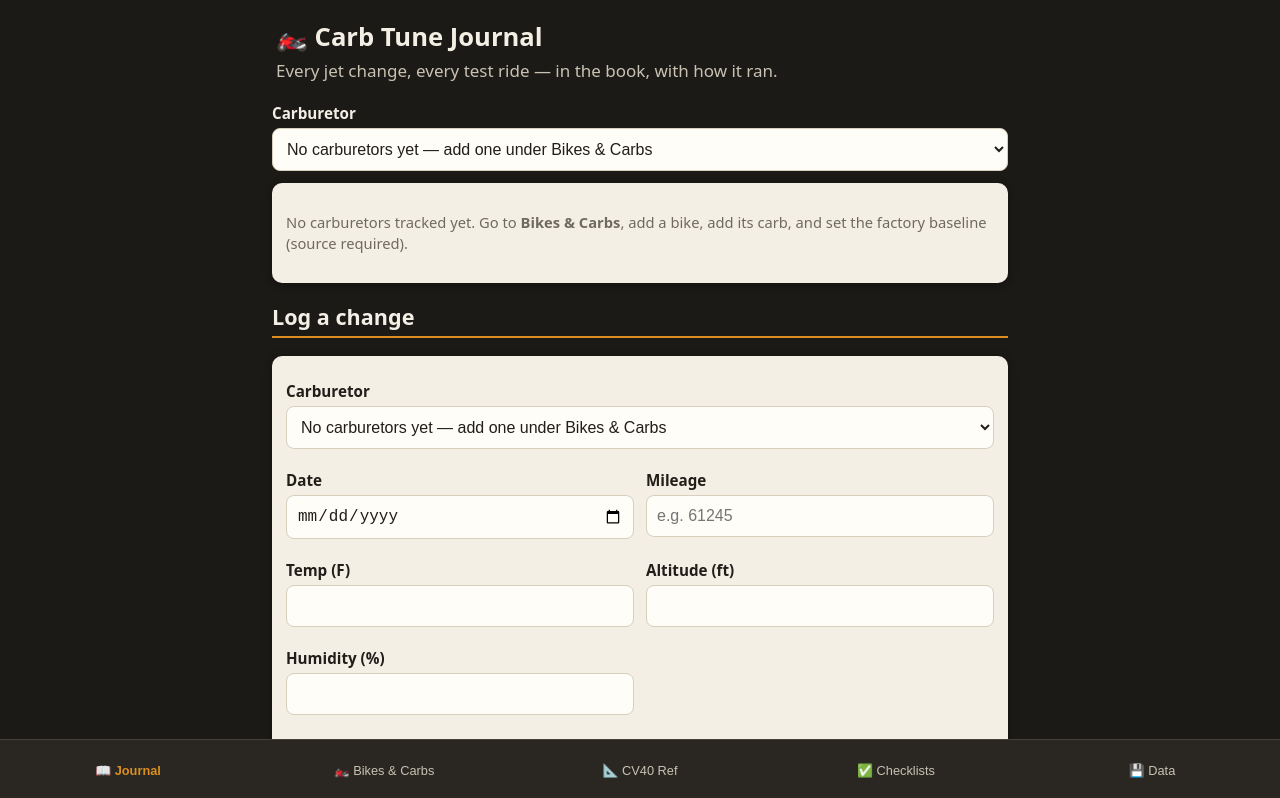
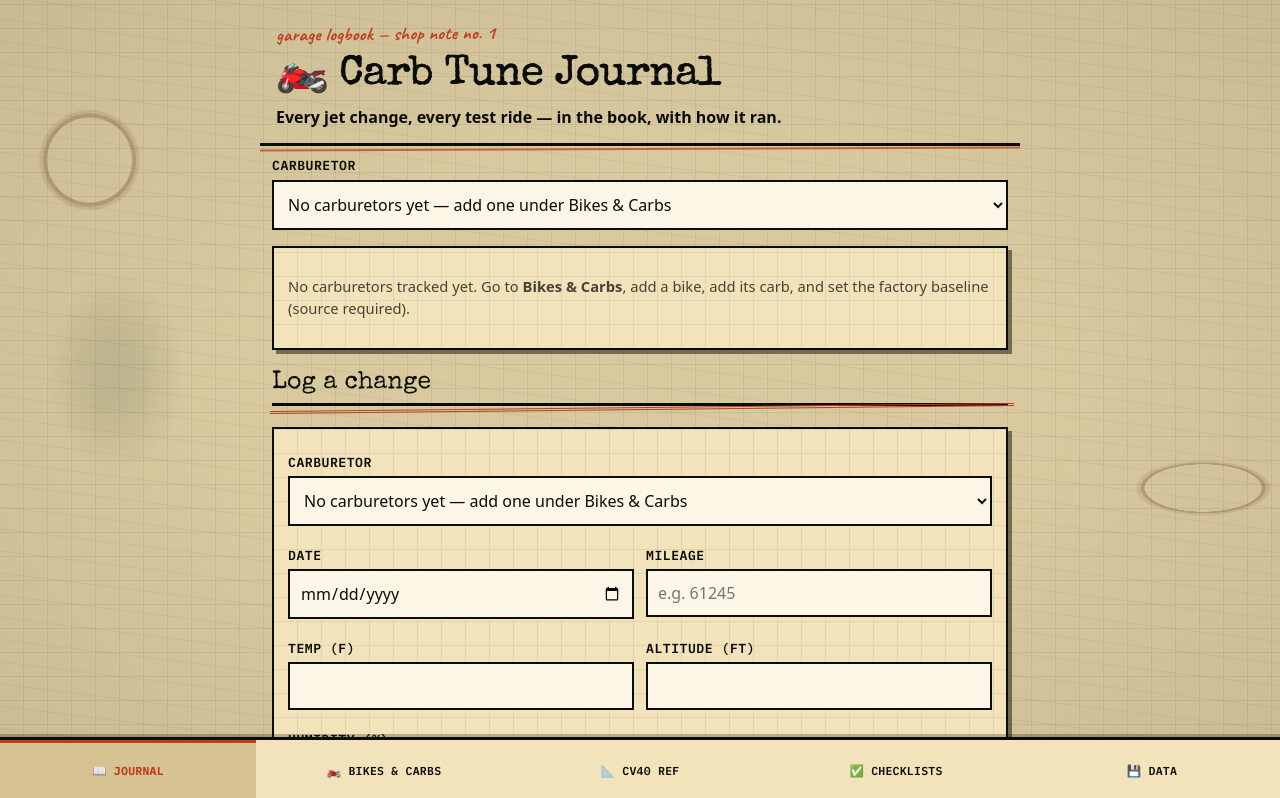
Before and after one commit to JoshuaPopps/carb-tune-journal-pwa, a plain HTML site: page index.html in a window 1280 px wide. Shown: the top 798 px of the page. Drawn offline with nearby package versions, Linux system fonts and the light colour scheme; a web font is replaced by a local one.

Commit message:
Restyle to Evo Wiring Planner visual system

```diff
--- a/index.html
+++ b/index.html
@@ -5,13 +5,17 @@
 <meta name="viewport" content="width=device-width, initial-scale=1, viewport-fit=cover">
 <title>Carb Tune Journal</title>
 <meta name="description" content="A tuning logbook for carbureted motorcycles. Log every jet, needle, and mixture-screw change — and how the bike ran afterward. Works offline, data stays on your device.">
-<meta name="theme-color" content="#1c1a17">
+<meta name="theme-color" content="#d8c99f">
 <link rel="manifest" href="manifest.webmanifest">
 <link rel="icon" href="icons/icon-192.png">
+<link rel="preconnect" href="https://fonts.googleapis.com">
+<link rel="preconnect" href="https://fonts.gstatic.com" crossorigin>
+<link href="https://fonts.googleapis.com/css2?family=Caveat:wght@600;700&family=Chivo:wght@400;600;700&family=IBM+Plex+Mono:wght@400;600;700&family=Special+Elite&display=swap" rel="stylesheet">
 <link rel="stylesheet" href="styles.css">
 </head>
 <body>
 <header class="top">
+  <p class="eyebrow">garage logbook — shop note no. 1</p>
   <h1>🏍️ Carb Tune Journal</h1>
   <p class="tagline">Every jet change, every test ride — in the book, with how it ran.</p>
 </header>
--- a/styles.css
+++ b/styles.css
@@ -1,138 +1,297 @@
-/* Carb Tune Journal — shop-manual look: warm paper on dark charcoal,
-   amber accents, big touch targets for greasy hands. No frameworks. */
+/* Carb Tune Journal — Evo Wiring Planner visual system (palette 1a):
+   warm aged-cream shop paper, heavy black ink, blue graph-paper grid,
+   typewriter display type, red wire accent. No gradients, no rounded
+   corporate cards. Visual theme only — no behavior changes. */
 :root {
-  --bg: #1c1a17;
-  --paper: #f4efe4;
-  --ink: #211d18;
-  --muted: #6f6a5e;
-  --amber: #d98e1f;
-  --amber-dark: #a96a0e;
-  --green: #2e7d32;
-  --red: #b3261e;
-  --line: #d8d0bd;
-  --radius: 10px;
+  --bg: #d8c99f;
+  --surface: #f3e3ba;
+  --surface-2: #d7c392;
+  --paper: #f3e3ba;
+  --input-bg: #fbf6e6;
+  --ink: #0b0c09;
+  --muted: #484236;
+  --line: #181812;
+  --orange: #bd3d1e;
+  --orange-ink: #fff3d3;
+  --signal: #185a40;
+  --caution: #704b08;
+  --green: #185a40;
+  --red: #bd3d1e;
+  --shadow: 7px 8px 0 rgba(16, 14, 9, .5);
+  --shadow-sm: 4px 4px 0 rgba(16, 14, 9, .5);
+  --paper-grid: rgba(66, 91, 77, .105);
+  --smudge: rgba(67, 45, 20, .13);
+  --sketch: rgba(11, 12, 9, .38);
+  --coffee: rgba(104, 57, 18, .27);
+  --patina: rgba(61, 83, 58, .14);
+  --paper-fiber: rgba(73, 54, 27, .055);
+  --radius: 0;
 }
 * { box-sizing: border-box; }
 body {
   margin: 0;
-  background: var(--bg);
-  color: var(--paper);
-  font-family: system-ui, -apple-system, "Segoe UI", Roboto, sans-serif;
+  background:
+    radial-gradient(ellipse at 9% 18%, var(--patina) 0 1.2%, transparent 4.2%),
+    radial-gradient(ellipse at 86% 72%, var(--smudge) 0 .8%, transparent 3.8%),
+    radial-gradient(circle at 42% 53%, var(--coffee) 0 .45%, transparent 1.9%),
+    repeating-linear-gradient(7deg, transparent 0 9px, var(--paper-fiber) 9.5px 10px, transparent 10.5px 22px),
+    repeating-linear-gradient(0deg, transparent 0 23px, var(--paper-grid) 23px 24px),
+    repeating-linear-gradient(90deg, transparent 0 23px, var(--paper-grid) 23px 24px),
+    var(--bg);
+  color: var(--ink);
+  font-family: "Chivo", system-ui, -apple-system, "Segoe UI", Roboto, sans-serif;
   font-size: 17px;
   line-height: 1.45;
   padding-bottom: 84px; /* room for the bottom nav */
 }
-.top { padding: 18px 16px 8px; max-width: 760px; margin: 0 auto; }
-.top h1 { margin: 0; font-size: 1.6rem; }
-.tagline { margin: 4px 0 0; color: #c9c2b2; }
+body::before {
+  content: "";
+  position: fixed;
+  inset: 0;
+  z-index: -1;
+  pointer-events: none;
+  background:
+    radial-gradient(circle at 7% 20%, transparent 0 42px, var(--coffee) 43px 46px, rgba(104, 57, 18, .11) 47px 49px, transparent 51px),
+    radial-gradient(ellipse at 94% 61%, transparent 0 58px, var(--coffee) 59px 62px, rgba(104, 57, 18, .1) 63px 66px, transparent 68px),
+    radial-gradient(ellipse at 24% 88%, var(--patina) 0 5px, transparent 28px),
+    radial-gradient(ellipse at center, transparent 46%, rgba(65, 43, 20, .09) 100%);
+  mix-blend-mode: multiply;
+}
+button:focus-visible, input:focus-visible, select:focus-visible,
+textarea:focus-visible, a:focus-visible {
+  outline: 3px solid var(--signal);
+  outline-offset: 2px;
+}
+.top {
+  padding: 22px 16px 14px;
+  max-width: 760px;
+  margin: 0 auto;
+  border-bottom: 3px solid var(--ink);
+  position: relative;
+}
+.top::after {
+  content: "";
+  position: absolute;
+  left: 0;
+  right: 0;
+  bottom: -7px;
+  border-bottom: 2px solid var(--orange);
+  opacity: .72;
+  transform: rotate(-.22deg);
+}
+.eyebrow {
+  margin: 0 0 6px;
+  color: var(--orange);
+  font-family: "Caveat", cursive;
+  font-size: 1.15rem;
+  font-weight: 700;
+  letter-spacing: .02em;
+  transform: rotate(-.6deg);
+  transform-origin: left center;
+}
+.top h1 {
+  margin: 0;
+  font-family: "Special Elite", "Courier New", serif;
+  font-weight: 400;
+  font-size: clamp(1.9rem, 7vw, 2.6rem);
+  line-height: 1;
+  letter-spacing: -.01em;
+  text-shadow: .65px 0 currentColor, -.45px .35px rgba(11, 12, 9, .55);
+}
+.tagline {
+  margin: 10px 0 0;
+  color: var(--ink);
+  font-weight: 600;
+  font-size: 1rem;
+}
 main { max-width: 760px; margin: 0 auto; padding: 0 12px 24px; }
 .view { display: none; }
 .view.active { display: block; }
-h2 { font-size: 1.35rem; border-bottom: 2px solid var(--amber); padding-bottom: 4px; }
-h3 { font-size: 1.1rem; margin: 20px 0 8px; }
-h4 { margin: 0 0 4px; }
-.muted { color: #c9c2b2; font-size: 0.92rem; }
+h2 {
+  font-family: "Special Elite", "Courier New", serif;
+  font-weight: 400;
+  font-size: 1.55rem;
+  line-height: 1.1;
+  border-bottom: 3px solid var(--ink);
+  padding-bottom: 6px;
+  position: relative;
+}
+h2::after {
+  content: "";
+  position: absolute;
+  left: -2px;
+  right: -6px;
+  bottom: -7px;
+  border-bottom: 3px double var(--orange);
+  transform: rotate(-.6deg);
+}
+h3 {
+  font-family: "Special Elite", "Courier New", serif;
+  font-weight: 400;
+  font-size: 1.25rem;
+  margin: 22px 0 8px;
+}
+h4 { margin: 0 0 4px; font-family: "Special Elite", "Courier New", serif; font-weight: 400; }
+.muted { color: var(--muted); font-size: 0.92rem; }
 .card {
-  background: var(--paper);
+  background:
+    repeating-linear-gradient(0deg, transparent 0 23px, var(--paper-grid) 23px 24px),
+    repeating-linear-gradient(90deg, transparent 0 23px, var(--paper-grid) 23px 24px),
+    var(--surface);
   color: var(--ink);
-  border-radius: var(--radius);
+  border: 2px solid var(--ink);
+  border-radius: 0;
   padding: 14px;
-  margin: 12px 0;
-  box-shadow: 0 2px 8px rgba(0,0,0,.35);
+  margin: 16px 0;
+  box-shadow: var(--shadow-sm);
 }
 .card .muted { color: var(--muted); }
-label { display: block; margin: 10px 0; font-weight: 600; font-size: 0.95rem; }
+label {
+  display: block;
+  margin: 10px 0;
+  font-family: "IBM Plex Mono", monospace;
+  font-weight: 600;
+  font-size: 0.82rem;
+  text-transform: uppercase;
+  letter-spacing: .04em;
+}
 input[type="text"], input[type="number"], input[type="date"],
 select, textarea {
   display: block;
   width: 100%;
   margin-top: 4px;
   padding: 11px 10px;
+  font-family: "Chivo", system-ui, sans-serif;
   font-size: 1rem;
-  border: 1.5px solid var(--line);
-  border-radius: 8px;
-  background: #fffdf7;
+  border: 2px solid var(--ink);
+  border-radius: 0;
+  background: var(--input-bg);
   color: var(--ink);
 }
-input[type="checkbox"] { width: 22px; height: 22px; accent-color: var(--amber); vertical-align: middle; }
+input[type="checkbox"] {
+  width: 22px;
+  height: 22px;
+  accent-color: var(--orange);
+  vertical-align: middle;
+}
 .grid { display: grid; grid-template-columns: 1fr 1fr; gap: 0 12px; }
 @media (max-width: 520px) { .grid { grid-template-columns: 1fr; } }
-fieldset { border: 1.5px solid var(--line); border-radius: var(--radius); margin: 14px 0; padding: 0 12px 6px; }
-legend { font-weight: 700; padding: 0 6px; }
+fieldset {
+  border: 2px solid var(--ink);
+  border-radius: 0;
+  margin: 14px 0;
+  padding: 0 12px 6px;
+  background: var(--input-bg);
+}
+legend {
+  font-family: "Special Elite", "Courier New", serif;
+  font-weight: 400;
+  padding: 0 6px;
+}
 button {
-  font-size: 1rem;
+  font-family: "IBM Plex Mono", monospace;
+  font-weight: 700;
+  font-size: 0.9rem;
+  text-transform: uppercase;
+  letter-spacing: .04em;
   padding: 12px 18px;
-  border-radius: 8px;
-  border: none;
+  border: 2px solid var(--ink);
+  border-radius: 0;
+  background: var(--surface);
+  color: var(--ink);
   cursor: pointer;
   margin: 6px 6px 6px 0;
   min-height: 44px;
+  box-shadow: 3px 3px 0 var(--ink);
 }
-button.primary { background: var(--amber); color: #fff; font-weight: 700; }
-button.secondary { background: #e6ddc9; color: var(--ink); }
-button.danger { background: var(--red); color: #fff; }
-button.mini { padding: 4px 10px; font-size: 0.85rem; min-height: 0; float: right; }
+button:hover { transform: translate(-1px, -2px); box-shadow: 5px 5px 0 var(--ink); }
+button:active { transform: translate(2px, 2px); box-shadow: 1px 1px 0 var(--ink); }
+button.primary { background: var(--orange); color: var(--orange-ink); border-color: var(--ink); }
+button.secondary { background: var(--surface-2); color: var(--ink); }
+button.danger { background: var(--ink); color: var(--orange-ink); border-color: var(--orange); }
+button.mini { padding: 4px 10px; font-size: 0.8rem; min-height: 0; float: right; box-shadow: 2px 2px 0 var(--ink); }
 table.setup { width: 100%; border-collapse: collapse; }
-table.setup td { padding: 7px 4px; border-bottom: 1px solid var(--line); vertical-align: top; }
+table.setup td { padding: 8px 4px; border-bottom: 1px dashed var(--line); vertical-align: top; }
 table.setup td:first-child { font-weight: 600; width: 42%; }
 .badge {
   display: inline-block;
-  font-size: 0.75rem;
-  font-weight: 800;
+  font-family: "IBM Plex Mono", monospace;
+  font-size: 0.72rem;
+  font-weight: 700;
+  letter-spacing: .05em;
   padding: 2px 7px;
-  border-radius: 20px;
+  border: 2px solid var(--ink);
+  border-radius: 0;
   white-space: nowrap;
 }
-.badge.stock { background: #d7ecd8; color: var(--green); }
-.badge.changed { background: #fde9c8; color: var(--amber-dark); }
-.badge.nobase { background: #e8e2d4; color: var(--muted); }
-.source { font-size: 0.9rem; color: var(--muted); }
-.source.warn { color: var(--red); font-weight: 600; }
-.entry { border-top: 1.5px solid var(--line); padding: 12px 0; }
+.badge.stock { background: #dcead9; color: var(--signal); }
+.badge.changed { background: #f6d9b8; color: var(--orange); }
+.badge.nobase { background: var(--surface-2); color: var(--muted); }
+.source { font-size: 0.9rem; color: var(--muted); font-family: "IBM Plex Mono", monospace; }
+.source.warn { color: var(--red); font-weight: 700; }
+.entry { border-top: 2px dashed var(--line); padding: 12px 0; }
 .entry header { margin-bottom: 6px; }
-.delta { background: #fbf7ec; border-left: 3px solid var(--amber); padding: 4px 8px; margin: 4px 0; }
-.cond { color: var(--muted); font-size: 0.9rem; }
-.tip { border-left: 3px solid var(--amber); padding: 2px 0 2px 12px; margin: 14px 0; }
+.delta {
+  background: rgba(189, 61, 30, .08);
+  border-left: 3px solid var(--orange);
+  padding: 6px 8px;
+  margin: 4px 0;
+}
+.cond { color: var(--muted); font-size: 0.9rem; font-family: "IBM Plex Mono", monospace; }
+.tip { border-left: 3px solid var(--orange); padding: 2px 0 2px 12px; margin: 14px 0; }
 .tip p { margin: 0; }
-.check { border-top: 1.5px solid var(--line); padding: 12px 0; }
+.check { border-top: 2px dashed var(--line); padding: 12px 0; }
 .check.done { opacity: 0.75; }
 .check.done b { text-decoration: line-through; }
 .check p { margin: 6px 0 6px 30px; }
 .check input[type="text"] { margin-left: 30px; width: calc(100% - 30px); }
-.carbrow { padding: 8px 0; border-top: 1px solid var(--line); }
+.carbrow { padding: 8px 0; border-top: 1px dashed var(--line); }
 .bottomnav {
   position: fixed;
   left: 0; right: 0; bottom: 0;
   display: flex;
-  background: #2a2723;
-  border-top: 1px solid #44403a;
+  background: var(--surface);
+  border-top: 3px solid var(--ink);
+  box-shadow: 0 -3px 0 rgba(16, 14, 9, .25);
   padding-bottom: env(safe-area-inset-bottom);
   z-index: 10;
 }
 .navbtn {
   flex: 1;
   background: none;
-  color: #c9c2b2;
-  font-size: 0.8rem;
+  color: var(--ink);
+  font-family: "IBM Plex Mono", monospace;
+  font-size: 0.72rem;
+  font-weight: 600;
+  text-transform: uppercase;
+  letter-spacing: .02em;
   padding: 10px 2px;
   margin: 0;
+  border: none;
   border-radius: 0;
   min-height: 60px;
+  box-shadow: none;
 }
-.navbtn.active { color: var(--amber); font-weight: 700; }
+.navbtn:hover { transform: none; box-shadow: none; background: var(--surface-2); }
+.navbtn.active { color: var(--orange); font-weight: 700; background: var(--surface-2); box-shadow: inset 0 3px 0 var(--orange); }
 .toast {
   position: fixed;
   left: 12px; right: 12px; bottom: 76px;
-  background: #2e7d32;
-  color: #fff;
+  background: var(--ink);
+  color: var(--orange-ink);
+  border: 2px solid var(--orange);
   padding: 12px 16px;
-  border-radius: var(--radius);
+  border-radius: 0;
   text-align: center;
   opacity: 0;
   pointer-events: none;
   transition: opacity 0.2s;
   z-index: 20;
+  box-shadow: var(--shadow-sm);
+  font-family: "IBM Plex Mono", monospace;
+  font-size: 0.9rem;
 }
 .toast.show { opacity: 1; }
-.toast.error { background: var(--red); }
-a { color: var(--amber-dark); }
+.toast.error { background: var(--red); border-color: var(--ink); color: var(--orange-ink); }
+a { color: var(--orange); text-underline-offset: 3px; }
+a:hover { color: var(--ink); }
```
